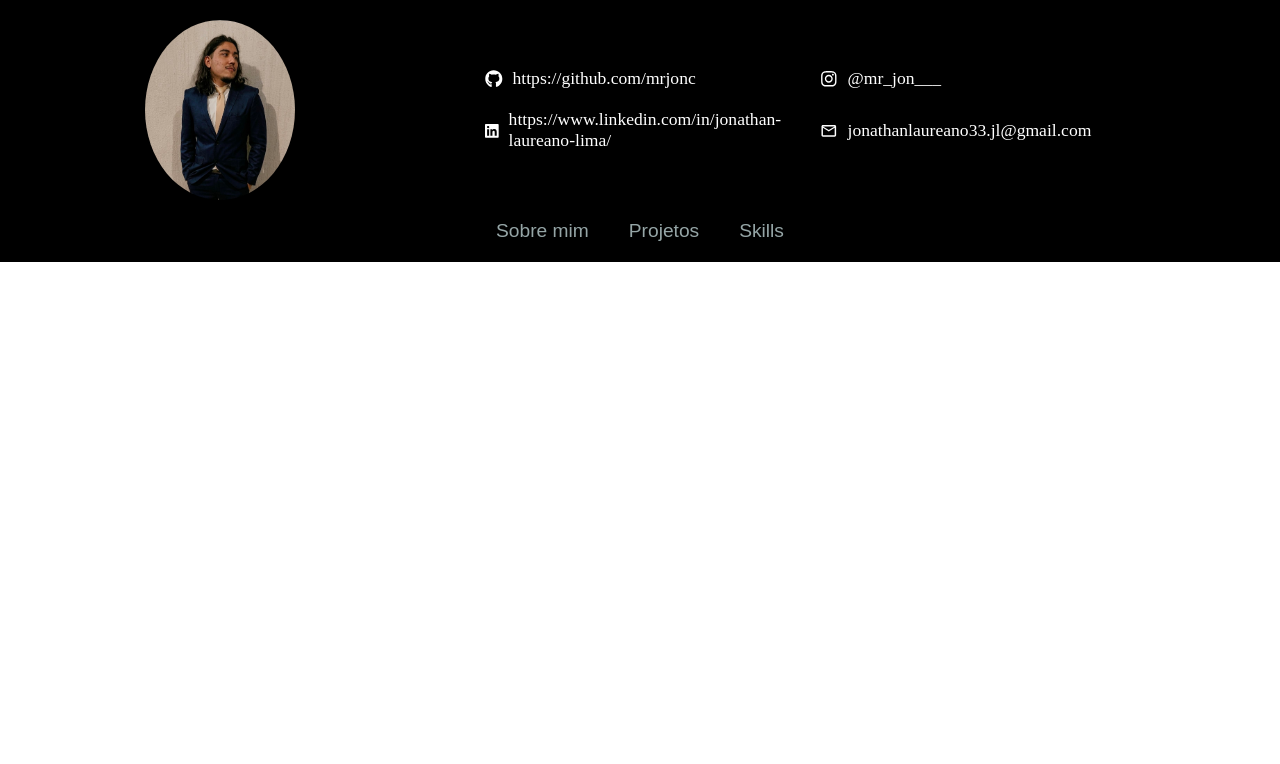
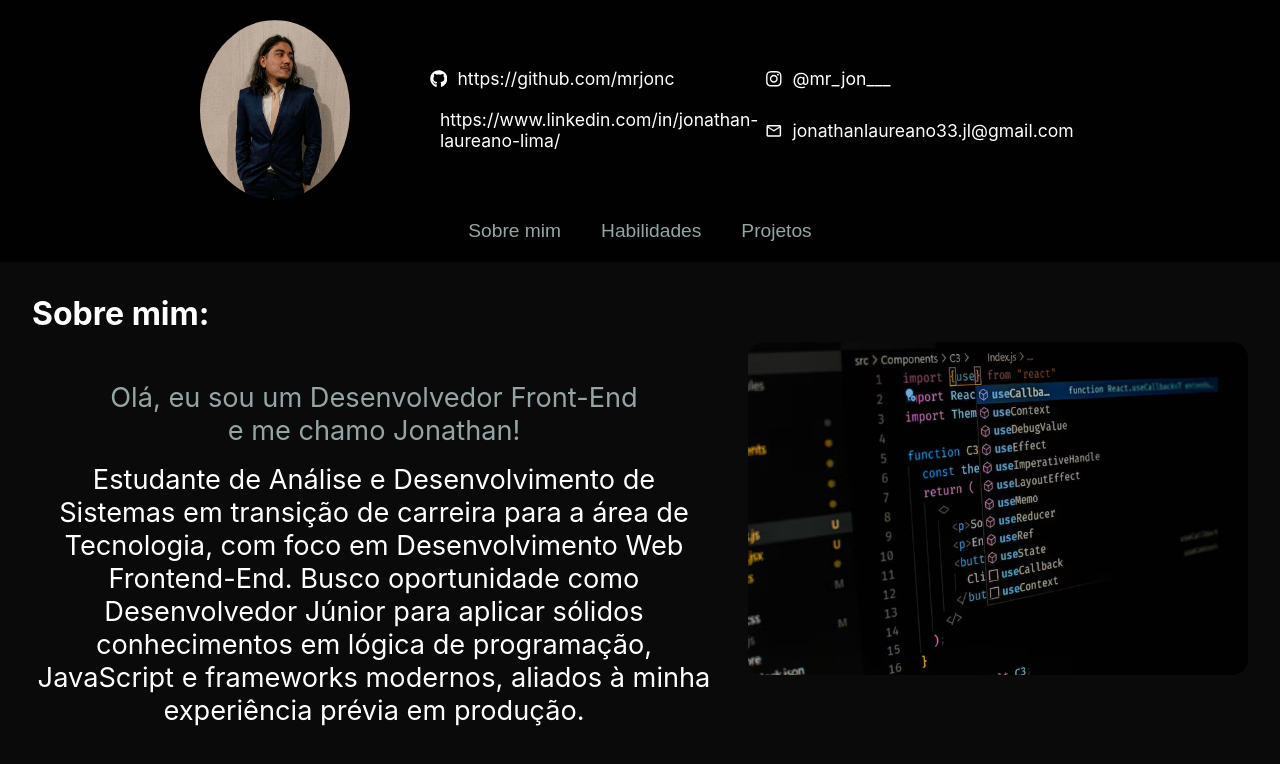
Before and after one commit to mrjonc/Portfolio, a React app: page / in a window 1280 px wide. Shown: the top 764 px of the page. Built offline with nearby package versions, Linux system fonts and the light colour scheme; the HTML template or start-up script is replaced by a standard one.

Commit message:
Iniciando a aba 'Sobre Mim' no projeto

```diff
--- a/src/components/NavBar.jsx
+++ b/src/components/NavBar.jsx
@@ -48,13 +48,13 @@
         </div>
         <div className={styles.informations}>
           <button>
-            <Link to="/about">Sobre mim</Link>
+            <Link to="/">Sobre mim</Link>
+          </button>
+          <button>
+            <Link to="/skills">Habilidades</Link>
           </button>
           <button>
             <Link to="/projects">Projetos</Link>
-          </button>
-          <button>
-            <Link to="/skills">Skills</Link>
           </button>
         </div>
       </nav>
--- a/src/components/NavBar.module.css
+++ b/src/components/NavBar.module.css
@@ -1,6 +1,7 @@
 .navBar {
-  background-color: black;
+  background-color: rgba(0, 0, 0, 0.86);
   display: flex;
+  justify-content: center;
   flex-direction: column;
   padding: 20px 50px;
   gap: 20px;
@@ -16,7 +17,8 @@
 .contacts {
   display: flex;
   align-items: center;
-  justify-content: space-around;
+  justify-content: center;
+  gap: 5rem;
   width: 100%;
 }
 
@@ -51,11 +53,6 @@
 .informations button {
   background: none;
   border: none;
-  transform: 1s;
-}
-
-.informations button:hover {
-  transform: translateY(-5px);
 }
 
 .informations a {
@@ -67,5 +64,5 @@
 }
 
 .informations a:hover {
-  color: #3498db;
+  color: #ffffff;
 }
--- a/src/index.css
+++ b/src/index.css
@@ -4,7 +4,9 @@
   padding: 0;
 }
 
-/* body {
-  background: linear-gradient(to bottom, #000000, #141212);
-  background-attachment: fixed;
-} */
+html {
+  scroll-behavior: smooth;
+  background-color: #0a0a0a;
+  color: #ffffff;
+  font-family: "Inter", sans-serif;
+}
--- a/src/main.jsx
+++ b/src/main.jsx
@@ -14,7 +14,7 @@
     element: <App />,
     children: [
       {
-        path: "/about",
+        path: "/",
         element: <About />,
       },
 
--- a/src/pages/About/About.jsx
+++ b/src/pages/About/About.jsx
@@ -1,5 +1,32 @@
+import styles from "../About/About.module.css";
+
 function About() {
-  return <>About</>;
+  return (
+    <>
+      <div className={styles.container}>
+        <div className={styles.containerLeft}>
+          <h1>Sobre mim:</h1>
+          <p style={{ color: "#95a5a6" }}>
+            Olá, eu sou um Desenvolvedor Front-End <br /> e me chamo Jonathan!
+          </p>
+          <p>
+            Estudante de Análise e Desenvolvimento de Sistemas em transição de
+            carreira para a área de Tecnologia, com foco em Desenvolvimento Web
+            Frontend-End. Busco oportunidade como Desenvolvedor Júnior para
+            aplicar sólidos conhecimentos em lógica de programação, JavaScript e
+            frameworks modernos, aliados à minha experiência prévia em produção.
+          </p>
+        </div>
+
+        <div className={styles.containerRight}>
+          <img
+            src="../public/assets/pagina-programacao.jpg"
+            alt="Tela com codigos em JavaScript"
+          />
+        </div>
+      </div>
+    </>
+  );
 }
 
 export default About;
--- /dev/null
+++ b/src/pages/About/About.module.css
@@ -0,0 +1,29 @@
+.container {
+  display: flex;
+  align-items: center;
+  justify-content: center;
+  gap: 2rem;
+  margin-top: 2rem;
+  padding: 0 2rem;
+  max-width: 1600px;
+  margin-inline: auto;
+}
+
+.containerLeft {
+  display: flex;
+  flex-direction: column;
+  gap: 1rem;
+  font-size: 1.7rem;
+  text-align: center;
+}
+
+.containerLeft h1 {
+  text-align: left;
+  margin-bottom: 2rem;
+  font-size: 2rem;
+}
+
+.containerRight img {
+  max-width: 500px;
+  border-radius: 1rem;
+}
```
Also changed, not shown: public/assets/pagina-programacao.jpg (added).
